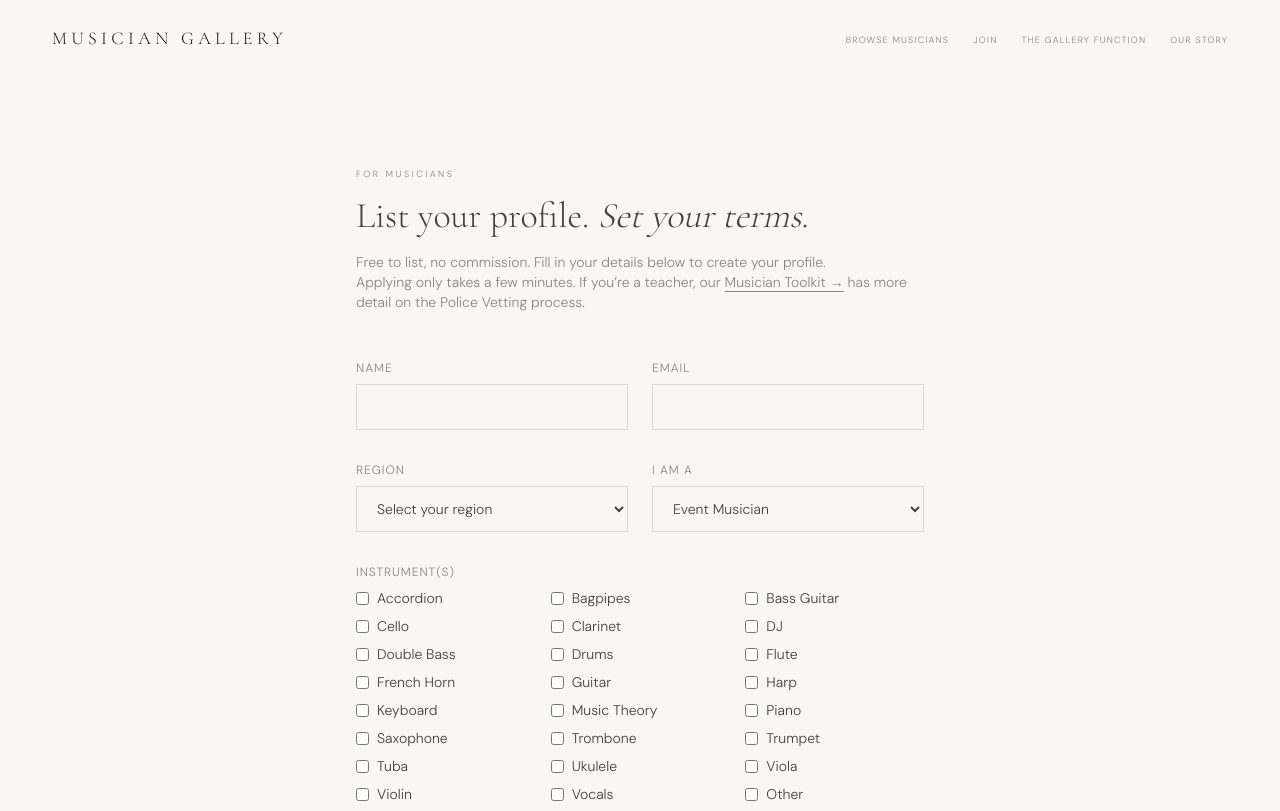
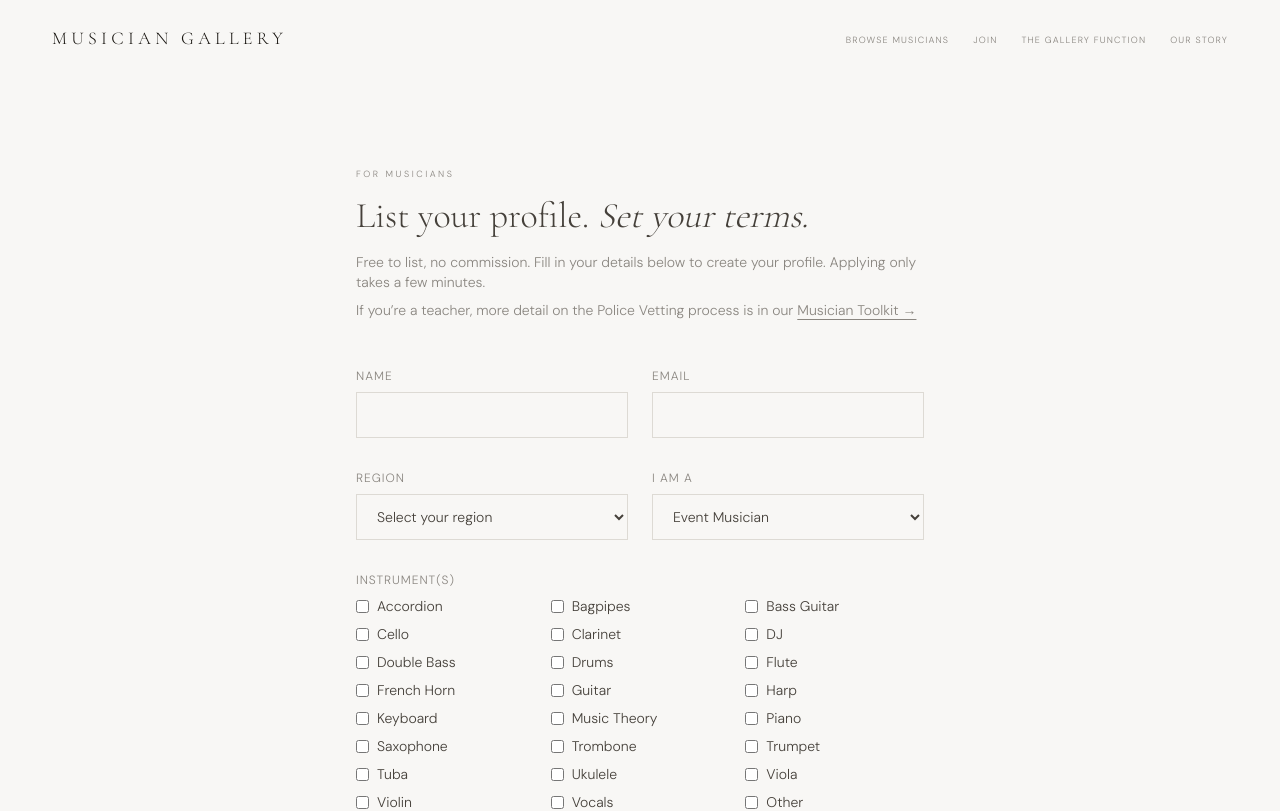
Before and after one commit to musiciangallery/Musician-Gallery, a Next.js app: page /join in a window 1280 px wide. Shown: the top 811 px of the page. Built offline with nearby package versions, Linux system fonts and the light colour scheme.

Commit message:
Update JoinFormSection.tsx

```diff
--- a/src/components/JoinFormSection.tsx
+++ b/src/components/JoinFormSection.tsx
@@ -16,21 +16,19 @@ export default function JoinFormSection() {
     <>
       {!submitted && (
         <>
-          <p className="text-sm text-mid mb-2 md:mb-0">
+          <p className="text-sm text-mid mb-2">
             Free to list, no commission. Fill in your details below to create
-            your profile.
+            your profile. Applying only takes a few minutes.
           </p>
           <p className="text-sm text-mid mb-12">
-            Applying only takes a few minutes. If you&rsquo;re a teacher, our{" "}
-            <span className="block md:inline mt-1 md:mt-0">
-              <Link
-                href="/toolkit"
-                className="underline underline-offset-4 hover:text-accent"
-              >
-                Musician Toolkit &rarr;
-              </Link>{" "}
-              has more detail on the Police Vetting process.
-            </span>
+            If you&rsquo;re a teacher, more detail on the Police Vetting
+            process is in our{" "}
+            <Link
+              href="/toolkit"
+              className="underline underline-offset-4 hover:text-accent"
+            >
+              Musician Toolkit &rarr;
+            </Link>
           </p>
         </>
       )}
```
